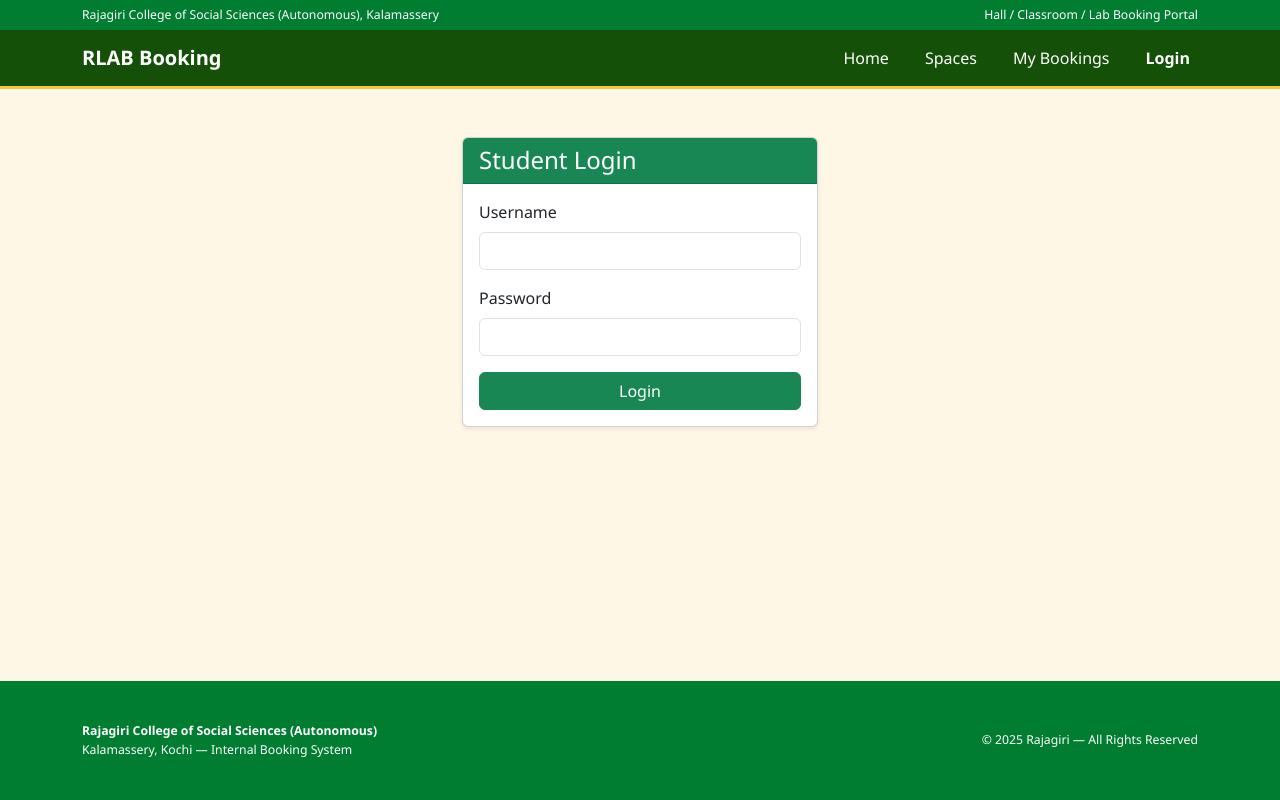
After one commit to Merlin26022004/Rajagiri_Hall_Booking_System, a Django app: page /accounts/login/ in a window 1280 px wide. The commit adds this page. Run offline with Django 5.2, Linux system fonts and the light colour scheme.

```diff
--- a/core/templates/base.html
+++ b/core/templates/base.html
@@ -68,7 +68,7 @@
     </li>
 {% else %}
     <li class="nav-item">
-        <a class="nav-link text-success fw-semibold" href="/admin/login/">
+        <a class="nav-link text-success fw-semibold" href="{% url 'login' %}">
             Login
         </a>
     </li>
--- /dev/null
+++ b/core/templates/registration/login.html
@@ -0,0 +1,30 @@
+{% extends 'base.html' %}
+
+{% block content %}
+<div class="container py-5">
+    <div class="row justify-content-center">
+        <div class="col-md-4">
+            <div class="card shadow-sm">
+                <div class="card-header bg-success text-white">
+                    <h4 class="mb-0">Student Login</h4>
+                </div>
+                <div class="card-body">
+                    <form method="post">
+                        {% csrf_token %}
+                        <div class="mb-3">
+                            <label class="form-label">Username</label>
+                            <input type="text" name="username" class="form-control" required>
+                        </div>
+                        <div class="mb-3">
+                            <label class="form-label">Password</label>
+                            <input type="password" name="password" class="form-control" required>
+                        </div>
+
+                        <button type="submit" class="btn btn-success w-100">Login</button>
+                    </form>
+                </div>
+            </div>
+        </div>
+    </div>
+</div>
+{% endblock %}
--- a/rlab_gpt/urls.py
+++ b/rlab_gpt/urls.py
@@ -1,5 +1,5 @@
 from django.contrib import admin
-from django.urls import path
+from django.urls import path, include  # <--- CHANGE 1: Import 'include'
 from core import views
 
 urlpatterns = [
@@ -23,8 +23,12 @@ urlpatterns = [
         name="admin_cancel_booking",
     ),
 
-    # Django's own admin site (keep this AFTER the custom /admin/dashboard/ paths)
+    # Django's own admin site
     path("admin/", admin.site.urls),
+
+    # 🔹 CHANGE 2: Add Standard Auth URLs (Login, Password Reset, etc.)
+    # This enables the link {% url 'login' %} to work!
+    path("accounts/", include("django.contrib.auth.urls")),
 
     # Public pages
     path("", views.home, name="home"),
@@ -44,7 +48,7 @@ urlpatterns = [
         name="cancel_booking",
     ),
 
-    # Logout
+    # Logout (You can keep your custom one, or use the one inside 'accounts/')
     path("logout/", views.logout_view, name="logout"),
 
     # API
```
